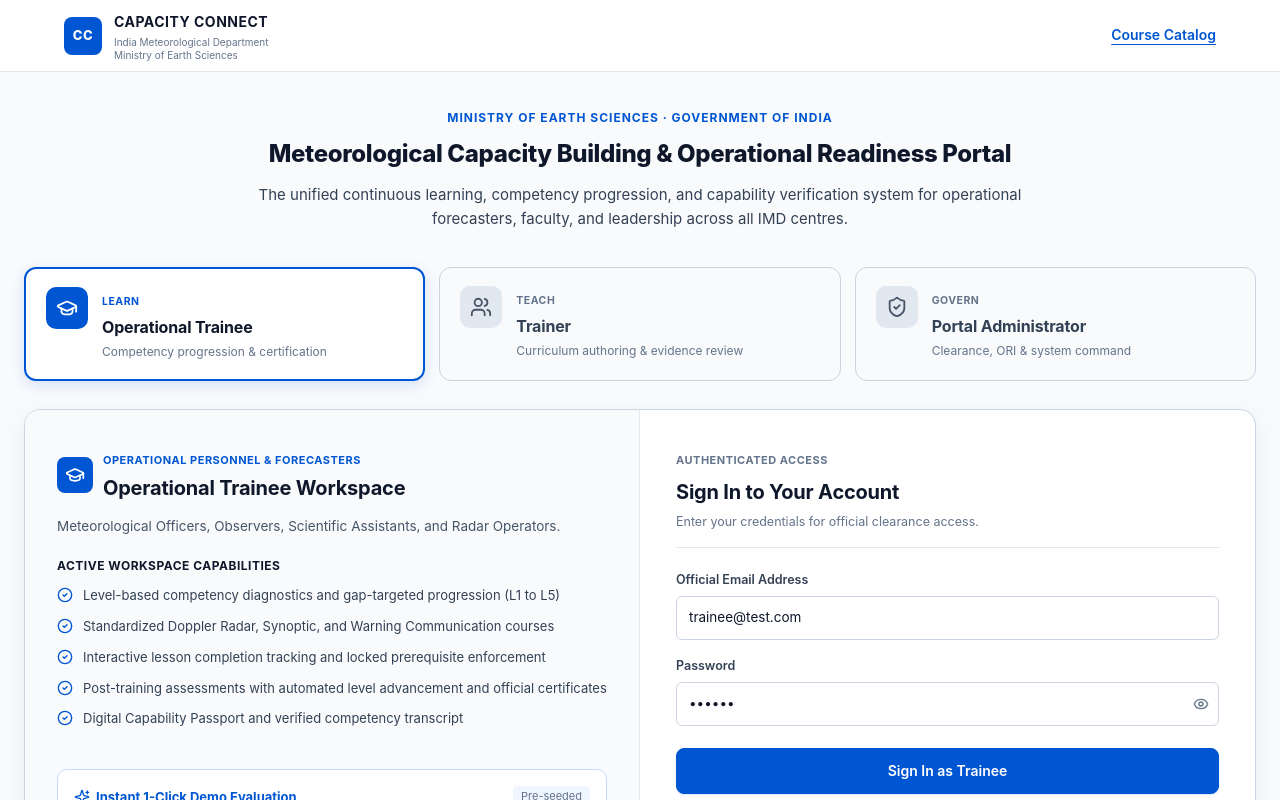
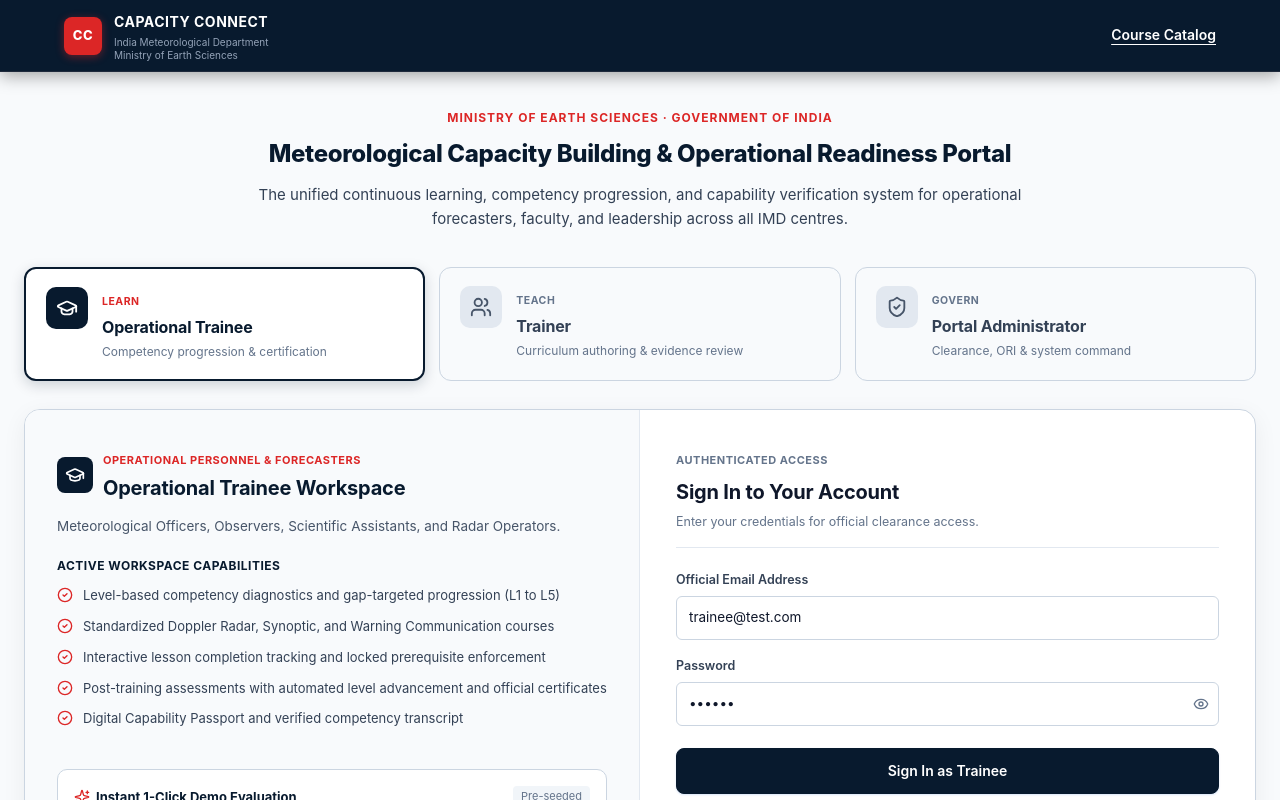
Before and after one commit to Gopal230/Capacity_Connect_26075, a React (Vite) app: page / in a window 1280 px wide. Shown: the top 800 px of the page. Built offline with nearby package versions, Linux system fonts and the light colour scheme.

Commit message:
feat(theme): unify dark blue (#081A2E) and crimson (#DC2626) palette across entire website including login, register, and public pages

```diff
--- a/src/gateway.css
+++ b/src/gateway.css
@@ -19,7 +19,7 @@
   font-weight: 700;
   letter-spacing: 0.08em;
   text-transform: uppercase;
-  color: #0056D2;
+  color: #DC2626;
   margin-bottom: 8px;
 }
 
@@ -213,22 +213,22 @@
 }
 
 .btn-role-demo:hover {
-  background: #F0F5FF !important;
-  border-color: #0056D2 !important;
-  color: #0056D2 !important;
+  background: #FEF2F2 !important;
+  border-color: #DC2626 !important;
+  color: #DC2626 !important;
 }
 
 .part-register-link {
   font-size: 12px;
   font-weight: 500;
-  color: #0056D2;
+  color: #081A2E;
   text-decoration: none;
   text-align: center;
   margin-top: 3px;
 }
 
 .part-register-link:hover {
-  color: #00419E;
+  color: #DC2626;
   text-decoration: underline;
 }
 
--- a/src/pages/public/HomePage.tsx
+++ b/src/pages/public/HomePage.tsx
@@ -148,7 +148,7 @@ export default function HomePage() {
         </button>
 
         <nav className={menu ? "show" : ""}>
-          <Link to="/courses" onClick={() => setMenu(false)} style={{ color: "#0056D2", fontWeight: 600, textDecoration: "underline", textUnderlineOffset: "4px" }}>Course Catalog</Link>
+          <Link to="/courses" onClick={() => setMenu(false)} style={{ color: "#FFFFFF", fontWeight: 600, textDecoration: "underline", textUnderlineOffset: "4px" }}>Course Catalog</Link>
         </nav>
       </header>
 
@@ -156,13 +156,13 @@ export default function HomePage() {
       <main className="portal-gateway" style={{ maxWidth: "1280px", margin: "0 auto", padding: "36px 24px 60px" }}>
         {/* Gateway Hero */}
         <section className="gateway-hero" style={{ textAlign: "center", marginBottom: "36px" }}>
-          <div className="gateway-kicker" style={{ letterSpacing: "1px", fontWeight: 700, color: "#0056D2", fontSize: "12px" }}>
+          <div className="gateway-kicker" style={{ letterSpacing: "1px", fontWeight: 700, color: "#DC2626", fontSize: "12px" }}>
             MINISTRY OF EARTH SCIENCES · GOVERNMENT OF INDIA
           </div>
-          <h1 className="gateway-title" style={{ fontSize: "32px", fontWeight: 800, color: "var(--text-heading)", margin: "12px 0 14px", lineHeight: "1.25" }}>
+          <h1 className="gateway-title" style={{ fontSize: "32px", fontWeight: 800, color: "#081A2E", margin: "12px 0 14px", lineHeight: "1.25" }}>
             Meteorological Capacity Building & Operational Readiness Portal
           </h1>
-          <p className="gateway-desc" style={{ maxWidth: "780px", margin: "0 auto", fontSize: "15px", color: "var(--text-body)", lineHeight: "1.6" }}>
+          <p className="gateway-desc" style={{ maxWidth: "780px", margin: "0 auto", fontSize: "15px", color: "#334155", lineHeight: "1.6" }}>
             The unified continuous learning, competency progression, and capability verification system for operational forecasters, faculty, and leadership across all IMD centres.
           </p>
         </section>
@@ -181,12 +181,12 @@ export default function HomePage() {
                   onClick={() => switchRole(r)}
                   style={{
                     background: isSelected ? "#FFFFFF" : "#F8FAFC",
-                    border: isSelected ? "2.5px solid #0056D2" : "1.5px solid #CBD5E1",
+                    border: isSelected ? "2.5px solid #081A2E" : "1.5px solid #CBD5E1",
                     borderRadius: "12px",
                     padding: "18px 20px",
                     textAlign: "left",
                     cursor: "pointer",
-                    boxShadow: isSelected ? "0 4px 14px rgba(0, 86, 210, 0.15)" : "none",
+                    boxShadow: isSelected ? "0 4px 14px rgba(8, 26, 46, 0.18)" : "none",
                     transition: "all 0.2s ease",
                     display: "flex",
                     alignItems: "flex-start",
@@ -198,7 +198,7 @@ export default function HomePage() {
                       width: "42px",
                       height: "42px",
                       borderRadius: "10px",
-                      background: isSelected ? "#0056D2" : "#E2E8F0",
+                      background: isSelected ? "#081A2E" : "#E2E8F0",
                       color: isSelected ? "#FFFFFF" : "#475569",
                       display: "grid",
                       placeItems: "center",
@@ -208,10 +208,10 @@ export default function HomePage() {
                     <RIcon size={22} />
                   </div>
                   <div style={{ minWidth: 0, flex: 1 }}>
-                    <span style={{ fontSize: "10.5px", fontWeight: 700, color: isSelected ? "#0056D2" : "#64748B", letterSpacing: "0.5px", textTransform: "uppercase" }}>
+                    <span style={{ fontSize: "10.5px", fontWeight: 700, color: isSelected ? "#DC2626" : "#64748B", letterSpacing: "0.5px", textTransform: "uppercase" }}>
                       {r === "trainee" ? "LEARN" : r === "trainer" ? "TEACH" : "GOVERN"}
                     </span>
-                    <h3 style={{ margin: "2px 0 4px", fontSize: "16px", color: isSelected ? "#0F172A" : "#334155" }}>
+                    <h3 style={{ margin: "2px 0 4px", fontSize: "16px", color: isSelected ? "#081A2E" : "#334155" }}>
                       {r === "trainee" ? "Operational Trainee" : r === "trainer" ? "Trainer" : "Portal Administrator"}
                     </h3>
                     <p style={{ margin: 0, fontSize: "12px", color: "#64748B", lineHeight: "1.4" }}>
@@ -254,7 +254,7 @@ export default function HomePage() {
                     width: "36px",
                     height: "36px",
                     borderRadius: "8px",
-                    background: "#0056D2",
+                    background: "#081A2E",
                     color: "#FFFFFF",
                     display: "grid",
                     placeItems: "center",
@@ -263,10 +263,10 @@ export default function HomePage() {
                   <Icon size={20} />
                 </div>
                 <div>
-                  <span style={{ fontSize: "11px", fontWeight: 700, color: "#0056D2", letterSpacing: "0.5px" }}>
+                  <span style={{ fontSize: "11px", fontWeight: 700, color: "#DC2626", letterSpacing: "0.5px" }}>
                     {current.category}
                   </span>
-                  <h2 style={{ margin: 0, fontSize: "20px", color: "#0F172A" }}>
+                  <h2 style={{ margin: 0, fontSize: "20px", color: "#081A2E" }}>
                     {current.title}
                   </h2>
                 </div>
@@ -277,13 +277,13 @@ export default function HomePage() {
               </p>
 
               <div style={{ marginBottom: "24px" }}>
-                <span style={{ fontSize: "12px", fontWeight: 700, color: "#0F172A", textTransform: "uppercase", letterSpacing: "0.5px", display: "block", marginBottom: "10px" }}>
+                <span style={{ fontSize: "12px", fontWeight: 700, color: "#081A2E", textTransform: "uppercase", letterSpacing: "0.5px", display: "block", marginBottom: "10px" }}>
                   Active Workspace Capabilities
                 </span>
                 <ul style={{ listStyle: "none", padding: 0, margin: 0, display: "flex", flexDirection: "column", gap: "10px" }}>
                   {current.features.map((feat, idx) => (
                     <li key={idx} style={{ display: "flex", alignItems: "flex-start", gap: "10px", fontSize: "13px", color: "#334155" }}>
-                      <CheckCircle2 size={16} color="#0056D2" style={{ marginTop: "2px", flexShrink: 0 }} />
+                      <CheckCircle2 size={16} color="#DC2626" style={{ marginTop: "2px", flexShrink: 0 }} />
                       <span>{feat}</span>
                     </li>
                   ))}
@@ -295,7 +295,7 @@ export default function HomePage() {
             <div
               style={{
                 background: "#FFFFFF",
-                border: "1.5px solid #BFDBFE",
+                border: "1.5px solid #CBD5E1",
                 borderRadius: "10px",
                 padding: "16px",
                 marginTop: "16px",
@@ -303,10 +303,10 @@ export default function HomePage() {
             >
               <div style={{ display: "flex", justifyContent: "space-between", alignItems: "center", marginBottom: "10px" }}>
                 <div style={{ display: "flex", alignItems: "center", gap: "6px" }}>
-                  <Sparkles size={16} color="#0056D2" />
-                  <strong style={{ fontSize: "13px", color: "#0056D2" }}>Instant 1-Click Demo Evaluation</strong>
+                  <Sparkles size={16} color="#DC2626" />
+                  <strong style={{ fontSize: "13px", color: "#081A2E" }}>Instant 1-Click Demo Evaluation</strong>
                 </div>
-                <span style={{ fontSize: "11px", color: "#64748B", background: "#EFF6FF", padding: "2px 8px", borderRadius: "4px" }}>
+                <span style={{ fontSize: "11px", color: "#64748B", background: "#F1F5F9", padding: "2px 8px", borderRadius: "4px" }}>
                   Pre-seeded
                 </span>
               </div>
--- a/src/pages/trainee/TraineeDashboard.tsx
+++ b/src/pages/trainee/TraineeDashboard.tsx
@@ -92,12 +92,12 @@ export default function TraineeDashboard() {
       {/* 1. Officer Profile & Station Command Header */}
       <section
         style={{
-          background: "linear-gradient(135deg, #003366 0%, #0056D2 100%)",
+          background: "linear-gradient(135deg, #081A2E 0%, #0F2A4A 100%)",
           borderRadius: "14px",
           padding: "24px 28px",
           color: "#FFFFFF",
           marginBottom: "24px",
-          boxShadow: "0 4px 16px rgba(0, 51, 102, 0.15)",
+          boxShadow: "0 4px 16px rgba(8, 26, 46, 0.25)",
         }}
       >
         <div style={{ display: "flex", justifyContent: "space-between", alignItems: "flex-start", flexWrap: "wrap", gap: "20px" }}>
@@ -107,14 +107,14 @@ export default function TraineeDashboard() {
                 width: "56px",
                 height: "56px",
                 borderRadius: "50%",
-                background: "#FFFFFF",
-                color: "#0056D2",
+                background: "#DC2626",
+                color: "#FFFFFF",
                 display: "grid",
                 placeItems: "center",
                 fontWeight: 800,
                 fontSize: "20px",
                 flexShrink: 0,
-                boxShadow: "0 2px 8px rgba(0,0,0,0.15)",
+                boxShadow: "0 2px 8px rgba(220, 38, 38, 0.45)",
               }}
             >
               {(trainee?.name || currentUser?.name || "T").split(" ").map((x) => x[0]).slice(0, 2).join("")}
@@ -339,9 +339,9 @@ export default function TraineeDashboard() {
         <section className="panel" style={{ border: "1.5px solid #CBD5E1", borderRadius: "12px", padding: "20px" }}>
           <div style={{ display: "flex", justifyContent: "space-between", alignItems: "center", marginBottom: "14px", borderBottom: "1px solid #E2E8F0", paddingBottom: "10px" }}>
             <h3 style={{ margin: 0, fontSize: "16px", display: "flex", alignItems: "center", gap: "6px" }}>
-              <BookOpen size={18} color="#0056D2" /> Active Course Progress
+              <BookOpen size={18} color="#081A2E" /> Active Course Progress
             </h3>
-            <Link to="/trainee/learning" style={{ fontSize: "12.5px", color: "#0056D2", fontWeight: 600 }}>
+            <Link to="/trainee/learning" style={{ fontSize: "12.5px", color: "#DC2626", fontWeight: 600 }}>
               All Courses →
             </Link>
           </div>
@@ -354,12 +354,12 @@ export default function TraineeDashboard() {
                   <div key={e.id} style={{ borderBottom: "1px solid #F1F5F9", paddingBottom: "10px" }}>
                     <div style={{ display: "flex", justifyContent: "space-between", alignItems: "center", marginBottom: "4px" }}>
                       <strong style={{ fontSize: "14px", color: "var(--text-heading)" }}>{c?.title || e.courseId}</strong>
-                      <span style={{ fontSize: "13px", fontWeight: 700, color: "#0056D2" }}>{e.progress}%</span>
+                      <span style={{ fontSize: "13px", fontWeight: 700, color: "#081A2E" }}>{e.progress}%</span>
                     </div>
                     <ProgressBar value={e.progress} />
                     <div style={{ display: "flex", justifyContent: "space-between", alignItems: "center", marginTop: "6px", fontSize: "11.5px", color: "var(--text-muted)" }}>
                       <span>{c?.competency} · {c?.durationHours}h</span>
-                      <Link to={`/trainee/learning/${e.courseId}`} style={{ color: "#0056D2", fontWeight: 600 }}>
+                      <Link to={`/trainee/learning/${e.courseId}`} style={{ color: "#081A2E", fontWeight: 600 }}>
                         Resume Lesson →
                       </Link>
                     </div>
@@ -381,9 +381,9 @@ export default function TraineeDashboard() {
         <section className="panel" style={{ border: "1.5px solid #CBD5E1", borderRadius: "12px", padding: "20px" }}>
           <div style={{ display: "flex", justifyContent: "space-between", alignItems: "center", marginBottom: "14px", borderBottom: "1px solid #E2E8F0", paddingBottom: "10px" }}>
             <h3 style={{ margin: 0, fontSize: "16px", display: "flex", alignItems: "center", gap: "6px" }}>
-              <Radar size={18} color="#0056D2" /> Practical Lab & Assessments
+              <Radar size={18} color="#081A2E" /> Practical Lab & Assessments
             </h3>
-            <Link to="/trainee/assessments" style={{ fontSize: "12.5px", color: "#0056D2", fontWeight: 600 }}>
+            <Link to="/trainee/assessments" style={{ fontSize: "12.5px", color: "#DC2626", fontWeight: 600 }}>
               View Exams →
             </Link>
           </div>
--- a/src/styles.css
+++ b/src/styles.css
@@ -3,7 +3,8 @@
 @tailwind utilities;
 
 /* =========================================================
-   COURSERA DESIGN SYSTEM TOKENS & ARCHITECTURE
+   CAPACITY CONNECT DESIGN SYSTEM TOKENS & ARCHITECTURE
+   Theme: Dark Midnight Navy (#081A2E) + Crimson Red (#DC2626)
    ========================================================= */
 :root {
   font-family: -apple-system, BlinkMacSystemFont, "Segoe UI", Roboto, "Helvetica Neue", Inter, Arial, sans-serif;
@@ -11,47 +12,60 @@
   -webkit-font-smoothing: antialiased;
   -moz-osx-font-smoothing: grayscale;
 
-  /* Primary Brand: Coursera Signature Royal Blue */
-  --brand-primary: #0056D2;
-  --brand-hover: #00419E;
-  --brand-accent: #2563EB;
-  --brand-soft: #EFF6FF;
-  --brand-border: #BFDBFE;
+  /* Primary Brand: Dark Midnight Navy & Crimson Red */
+  --brand-primary: #081A2E;
+  --brand-hover: #0F2A4A;
+  --brand-accent: #DC2626;
+  --brand-soft: #FEF2F2;
+  --brand-border: #FECACA;
+
+  /* Dark Blue / Navy Palette */
+  --navy-dark: #081A2E;
+  --navy-base: #0D233A;
+  --navy-light: #1E3A5F;
+  --navy-soft: #F0F4F8;
+  --navy-border: #CBD5E1;
+
+  /* Crimson Accent Palette */
+  --crimson-primary: #DC2626;
+  --crimson-hover: #B91C1C;
+  --crimson-soft: #FEF2F2;
+  --crimson-border: #FECACA;
 
   /* Surfaces & Backgrounds */
   --surface-base: #F8FAFC;
   --surface-card: #FFFFFF;
-  --surface-tint: #F0F5FF;
+  --surface-tint: #F0F4F8;
   --surface-alt: #F1F5F9;
 
   /* Clean Slate Dividers & Borders */
-  --border-clean: #E2E8F0;
-  --border-hover: #CBD5E1;
-  --border-subtle: #F1F5F9;
+  --border-clean: #CBD5E1;
+  --border-hover: #94A3B8;
+  --border-subtle: #E2E8F0;
 
   /* Typography Colors */
-  --text-heading: #0F172A;
-  --text-body: #334155;
+  --text-heading: #081A2E;
+  --text-body: #1E293B;
   --text-muted: #64748B;
 
   /* Badges, Ratings & Accents */
-  --badge-gold: #F59E0B;
+  --badge-gold: #D97706;
   --badge-gold-bg: #FFFBEB;
   --badge-gold-border: #FDE68A;
 
-  --badge-emerald: #10B981;
+  --badge-emerald: #16A34A;
   --badge-emerald-bg: #ECFDF5;
-  --badge-emerald-border: #A7F3D0;
-
-  --badge-red: #EF4444;
+  --badge-emerald-border: #BBF7D0;
+
+  --badge-red: #DC2626;
   --badge-red-bg: #FEF2F2;
   --badge-red-border: #FECACA;
 
   /* High-Trust Subtle Shadows */
   --shadow-subtle: 0 1px 3px rgba(0, 0, 0, 0.04);
-  --shadow-card: 0 2px 4px rgba(0, 0, 0, 0.06);
-  --shadow-hover: 0 6px 16px rgba(0, 0, 0, 0.08);
-  --shadow-dropdown: 0 4px 14px rgba(0, 0, 0, 0.1);
+  --shadow-card: 0 2px 6px rgba(0, 0, 0, 0.05);
+  --shadow-hover: 0 6px 16px rgba(8, 26, 46, 0.12);
+  --shadow-dropdown: 0 6px 20px rgba(8, 26, 46, 0.22);
 
   /* Legacy variable mapping for full codebase compatibility */
   --blue: var(--brand-primary);
@@ -1923,9 +1937,9 @@ tr:hover td {
   padding: 0 max(5vw, 36px);
   position: sticky;
   top: 0;
-  background: rgba(255, 255, 255, 0.98);
-  backdrop-filter: blur(8px);
-  border-bottom: 1px solid var(--border-clean);
+  background: #081A2E;
+  border-bottom: 1px solid #1E293B;
+  box-shadow: 0 4px 16px rgba(0, 0, 0, 0.35);
   z-index: 30;
 }
 
@@ -1939,48 +1953,50 @@ tr:hover td {
   width: 38px;
   height: 38px;
   border-radius: 8px;
-  background: var(--brand-primary);
+  background: #DC2626;
   color: #FFFFFF;
   display: grid;
   place-items: center;
   font-weight: 800;
   font-size: 13px;
   letter-spacing: 0.5px;
+  box-shadow: 0 2px 8px rgba(220, 38, 38, 0.45);
 }
 
 .public-brand strong {
   font-size: 14px;
   letter-spacing: 0.5px;
-  color: var(--text-heading);
+  color: #FFFFFF;
 }
 
 .public-brand small {
   font-size: 10px;
-  color: var(--text-muted);
+  color: #94A3B8;
 }
 
 .public-nav nav {
   margin-left: auto;
   display: flex;
   align-items: center;
-  gap: 24px;
+  gap: 20px;
 }
 
 .public-nav nav > a:not(.btn) {
   font-size: 14px;
   font-weight: 600;
-  color: var(--text-body);
+  color: #E2E8F0;
+  transition: color 0.15s ease;
 }
 
 .public-nav nav > a:not(.btn):hover {
-  color: var(--brand-primary);
+  color: #FFFFFF;
 }
 
 .public-menu {
   display: none;
   background: none;
   border: none;
-  color: var(--text-heading);
+  color: #FFFFFF;
 }
 
 .hero {
```
Also changed, not shown: src/pages/public/RegisterPage.tsx (+4 -4 lines).
